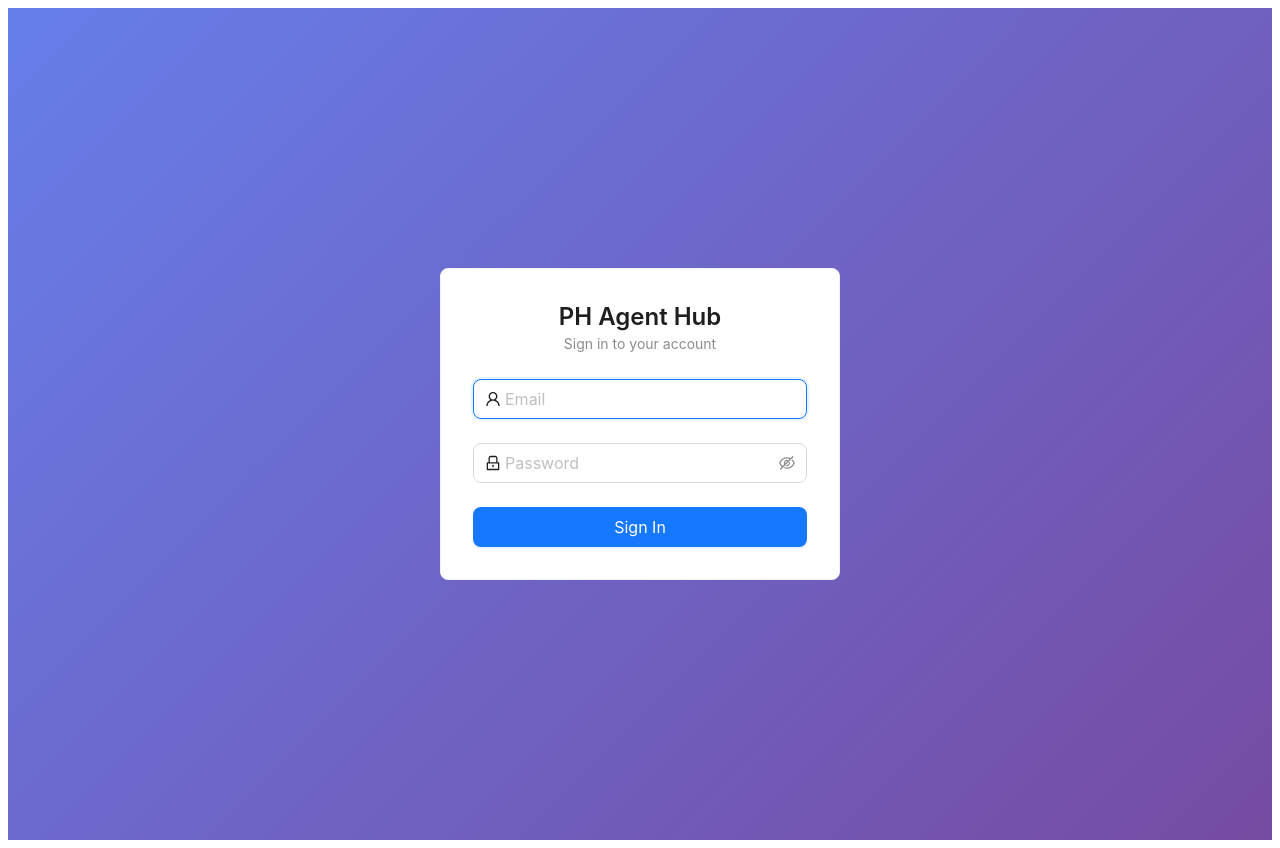
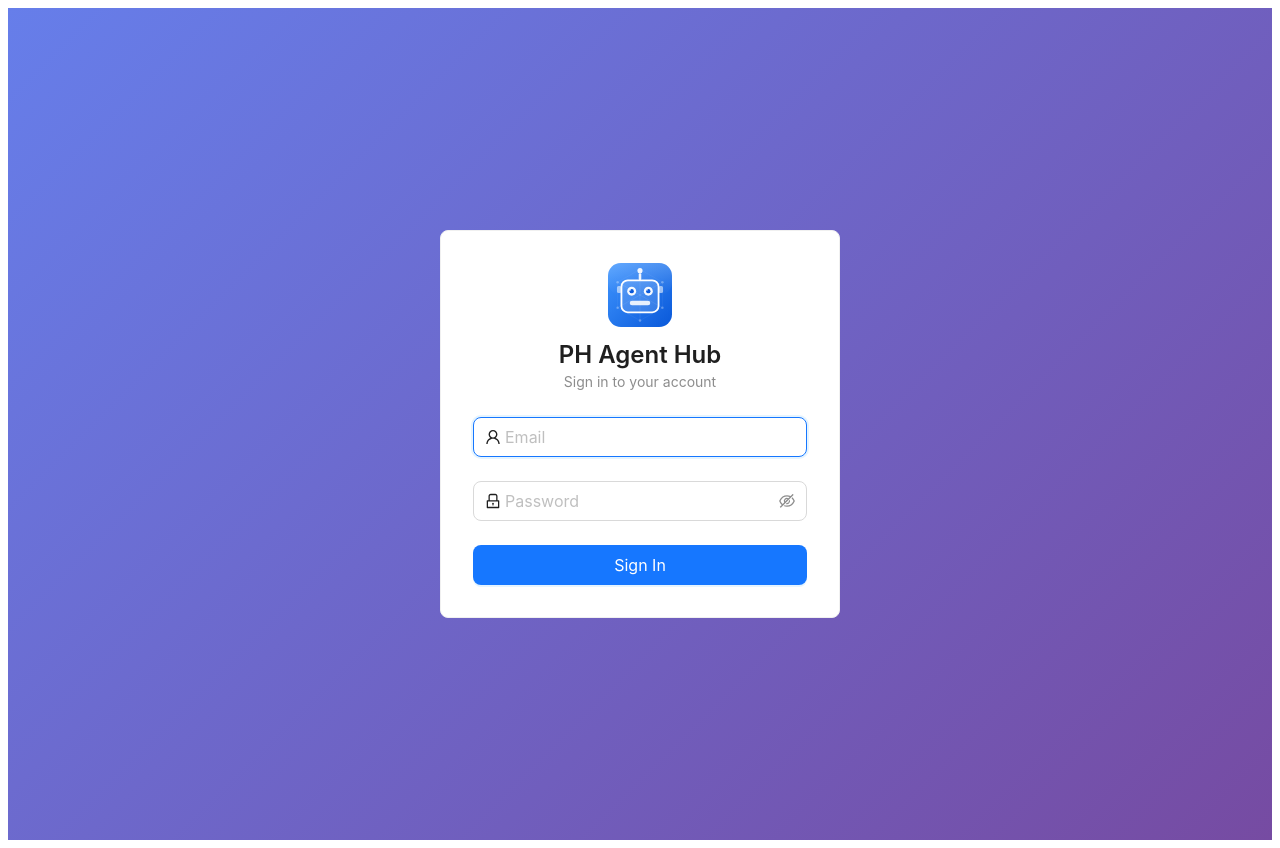
Before and after one commit to phalouvas/ph-agent-hub, a React (Vite) app in the folder frontend/: page / in a window 1280 px wide. Built offline with nearby package versions, Linux system fonts and the light colour scheme; no server answers.

Commit message:
feat: add Logo component to LoginPage for branding

```diff
--- a/frontend/src/features/auth/LoginPage.tsx
+++ b/frontend/src/features/auth/LoginPage.tsx
@@ -10,6 +10,7 @@ import { useNavigate, useLocation } from "react-router-dom";
 import { Form, Input, Button, Typography, Alert, Card, Space } from "antd";
 import { UserOutlined, LockOutlined } from "@ant-design/icons";
 import { useAuth } from "../../providers/AuthProvider";
+import { Logo } from "../../shared/components/Logo";
 
 const { Title } = Typography;
 
@@ -68,6 +69,9 @@ export function LoginPage() {
       >
         <Space direction="vertical" size="large" style={{ width: "100%" }}>
           <div style={{ textAlign: "center" }}>
+            <div style={{ marginBottom: 12, display: "flex", justifyContent: "center" }}>
+              <Logo size={64} />
+            </div>
             <Title level={3} style={{ margin: 0 }}>
               PH Agent Hub
             </Title>
```
